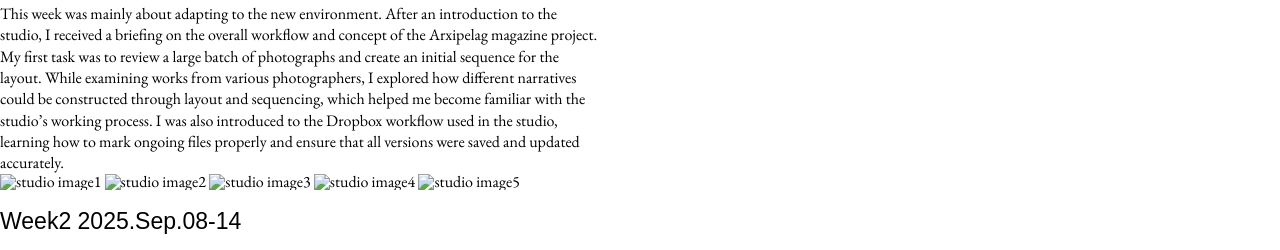
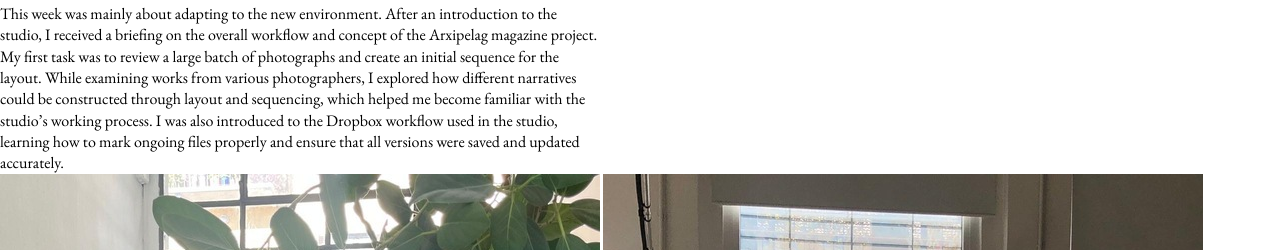
Before and after one commit to NZyun/jiyun-internship-report, a plain HTML site: page index.html in a window 1280 px wide. Shown: the part 1370-1620 px from the top of the page. Drawn offline with Linux system fonts and the light colour scheme; a script that the page names is missing; files whose address does not match are found by name.

Commit message:
Change image source paths in index.html
Updated image paths to reflect new directory structure.

```diff
--- a/index.html
+++ b/index.html
@@ -47,11 +47,11 @@
       <p>This week was mainly about adapting to the new environment. After an introduction to the studio, I received a briefing on the overall workflow and concept of the Arxipelag magazine project.
 My first task was to review a large batch of photographs and create an initial sequence for the layout. While examining works from various photographers, I explored how different narratives could be constructed through layout and sequencing, which helped me become familiar with the studio’s working process.
 I was also introduced to the Dropbox workflow used in the studio, learning how to mark ongoing files properly and ensure that all versions were saved and updated accurately.</p>
-      <img src= "assets/images/1.JPG" alt="studio image1" >
-      <img src= "assets/images/2.JPG" alt="studio image2" >
-      <img src= "assets/images/3.JPG" alt="studio image3" >
-      <img src= "assets/images/4.JPG" alt="studio image4" >
-      <img src= "assets/images/5.JPG" alt="studio image5" >
+      <img src= "assets/images/photos/1.JPG" alt="studio image1" >
+      <img src= "assets/images/photos/2.JPG" alt="studio image2" >
+      <img src= "assets/images/photos/3.JPG" alt="studio image3" >
+      <img src= "assets/images/photos/4.JPG" alt="studio image4" >
+      <img src= "assets/images/photos/5.JPG" alt="studio image5" >
       <h3 id="C2"> Week2 2025.Sep.08-14</h3>
 
       <p>I continued editing the photo sequence for Arxipelag.
```
